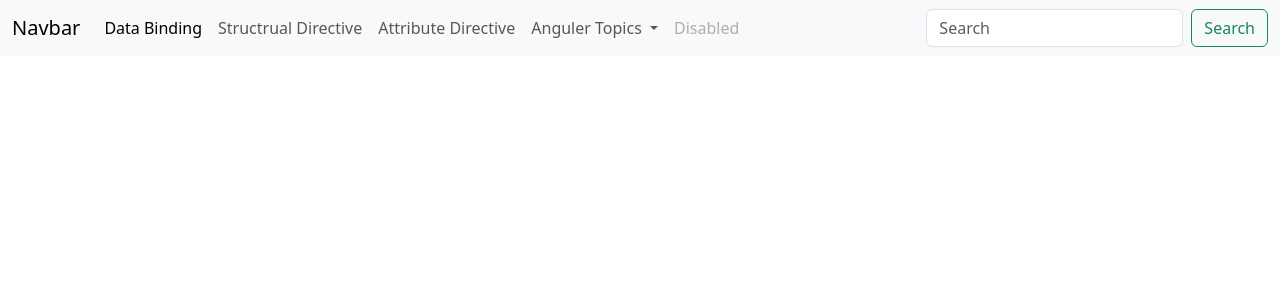
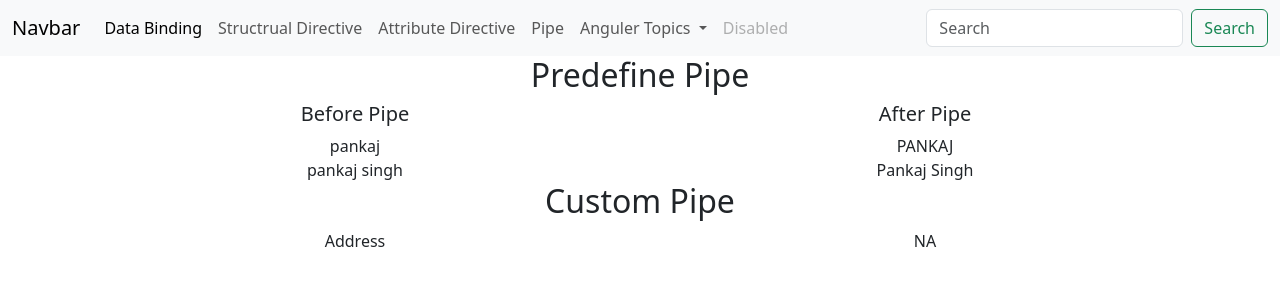
Before and after one commit to pankaj182007/angularBasics, an Angular app: page /pipe in a window 1280 px wide. Before the commit this address led to /. Shown: the top 300 px of the page. Built offline with nearby package versions, Linux system fonts and the light colour scheme.

Commit message:
predefine pipe and custom pipe

```diff
--- a/src/app/app.component.html
+++ b/src/app/app.component.html
@@ -26,6 +26,9 @@
         <li class="nav-item">
           <a class="nav-link" routerLink="attributeDirective">Attribute Directive</a>
         </li>
+        <li class="nav-item">
+          <a class="nav-link" routerLink="pipe">Pipe</a>
+        </li>
         <li class="nav-item dropdown">
           <a class="nav-link dropdown-toggle" id="navbarDropdown" role="button" data-bs-toggle="dropdown" aria-expanded="true">
             Anguler Topics
@@ -33,8 +36,9 @@
           <ul class="dropdown-menu" >
             <li><a class="dropdown-item" routerLink="appDataBinding">Data Binding</a></li>
             <li><a class="dropdown-item" routerLink="structrualDirective">Structrual Directive</a></li>
+            <li><a class="dropdown-item" routerLink="attributeDirective">Attribute Directive</a></li>
+            <li><a class="dropdown-item" routerLink="pipe">Pipe</a></li>
 
-            <li><a class="dropdown-item" routerLink="attributeDirective">Attribute Directive</a></li>
           </ul>
         </li>
         <li class="nav-item">
--- a/src/app/app.routes.ts
+++ b/src/app/app.routes.ts
@@ -3,12 +3,14 @@ import { DataBindingComponent } from './components/data-binding/data-binding.com
 import { StructrualDirectiveComponent } from './components/directives/structrual-directive/structrual-directive.component';
 import { AttributeDirectiveComponent } from './components/directives/attribute-directive/attribute-directive.component';
 import { GetApiComponent } from './components/get-api/get-api.component';
+import { PipeComponent } from './components/pipe/pipe.component';
 
 export const routes: Routes = [
 
     {path: "appDataBinding",component :DataBindingComponent},
     {path: "structrualDirective",component :StructrualDirectiveComponent},
     {path: "attributeDirective",component :AttributeDirectiveComponent},
-    {path: "getApiCall",component :GetApiComponent}
+    {path: "getApiCall",component :GetApiComponent},
+    {path: "pipe",component :PipeComponent}
 
 ];
--- /dev/null
+++ b/src/app/components/pipe/customPipe/na-pipe.pipe.ts
@@ -0,0 +1,17 @@
+import { Pipe, PipeTransform } from '@angular/core';
+
+@Pipe({
+  name: 'naPipe',
+  standalone: true
+})
+export class NaPipePipe implements PipeTransform {
+
+  transform(value: unknown, ...args: unknown[]): unknown {
+    if( value!=null&&value!=undefined&&value!="")
+    {
+      return value;
+    }
+    return "NA";
+  }
+
+}
--- /dev/null
+++ b/src/app/components/pipe/pipe.component.html
@@ -0,0 +1,44 @@
+<div class="grid text-center">
+    <h2>Predefine Pipe</h2>
+</div>
+<div class="grid text-center">
+    <div class="row">
+        <div class="col-6">
+            <h5>Before Pipe</h5>
+        </div>
+        <div class="col-6">
+            <h5>After Pipe</h5>
+        </div>
+    </div>
+    <div class="row">
+        <div class="col-6">
+            {{firstName}}
+        </div>
+        <div class="col-6">
+            {{firstName|uppercase}}
+        </div>
+    </div>
+    <div class="row">
+        <div class="col-6">
+            {{fullName}}
+        </div>
+        <div class="col-6">
+            {{fullName|titlecase}}
+        </div>
+    </div>
+</div>
+
+
+<div class="grid text-center">
+    <h2>Custom Pipe</h2>
+</div>
+<div class="grid text-center">
+    <div class="row">
+        <div class="col-6">
+            Address
+        </div>
+        <div class="col-6">
+            {{address|naPipe}}
+        </div>
+    </div>
+</div>
--- /dev/null
+++ b/src/app/components/pipe/pipe.component.ts
@@ -0,0 +1,18 @@
+import { CommonModule, TitleCasePipe, UpperCasePipe } from '@angular/common';
+import { Component } from '@angular/core';
+import { NaPipePipe } from './customPipe/na-pipe.pipe';
+
+@Component({
+  selector: 'app-pipe',
+  standalone: true,
+  imports: [UpperCasePipe,TitleCasePipe,NaPipePipe],
+  templateUrl: './pipe.component.html',
+  styleUrl: './pipe.component.css'
+})
+export class PipeComponent {
+
+  firstName:string="pankaj";
+  fullName:string="pankaj singh";
+  address:string="";
+
+}
```
Also changed, not shown: src/app/components/pipe/pipe.component.css (added), 2 other files (tests, documents, lock files or other folders).
